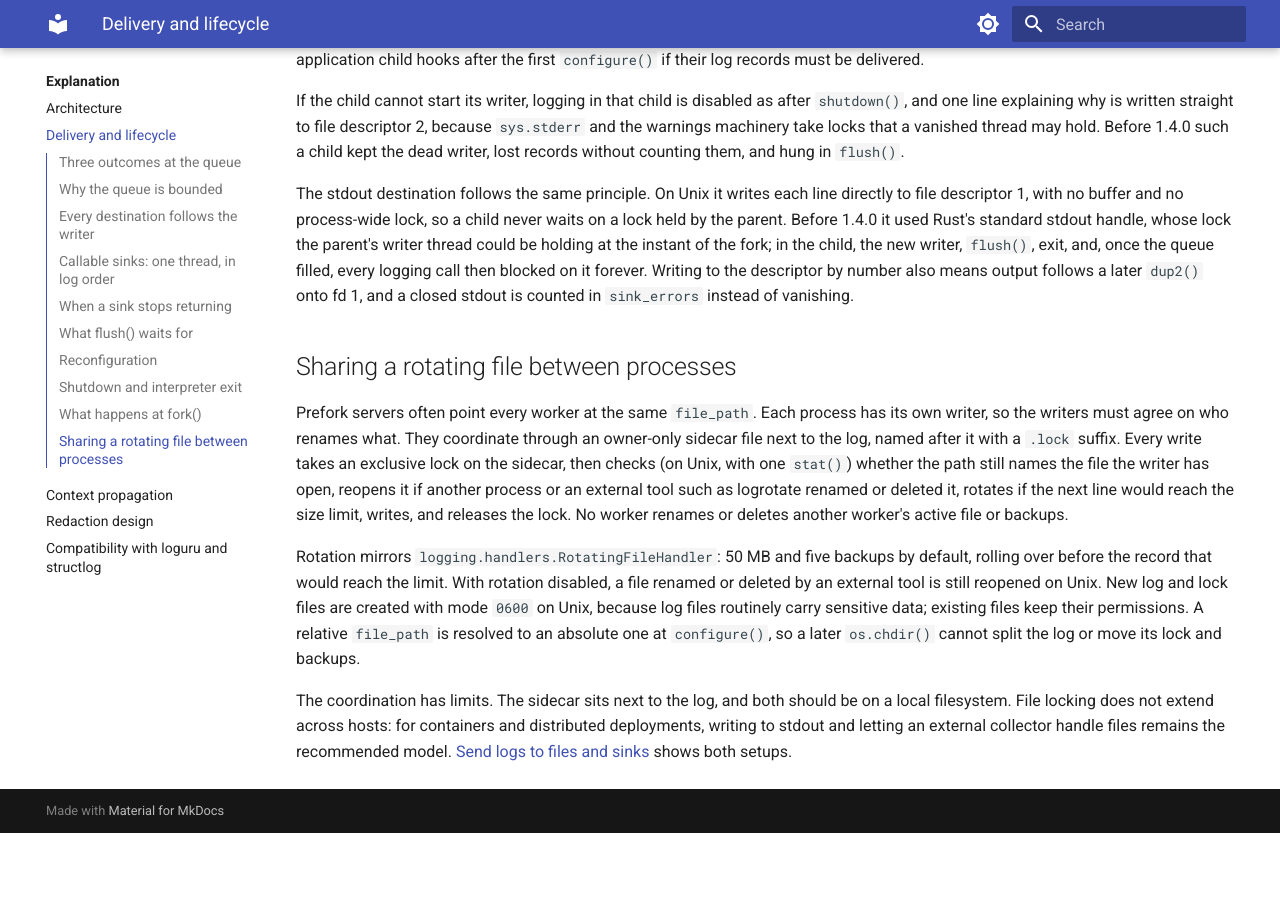
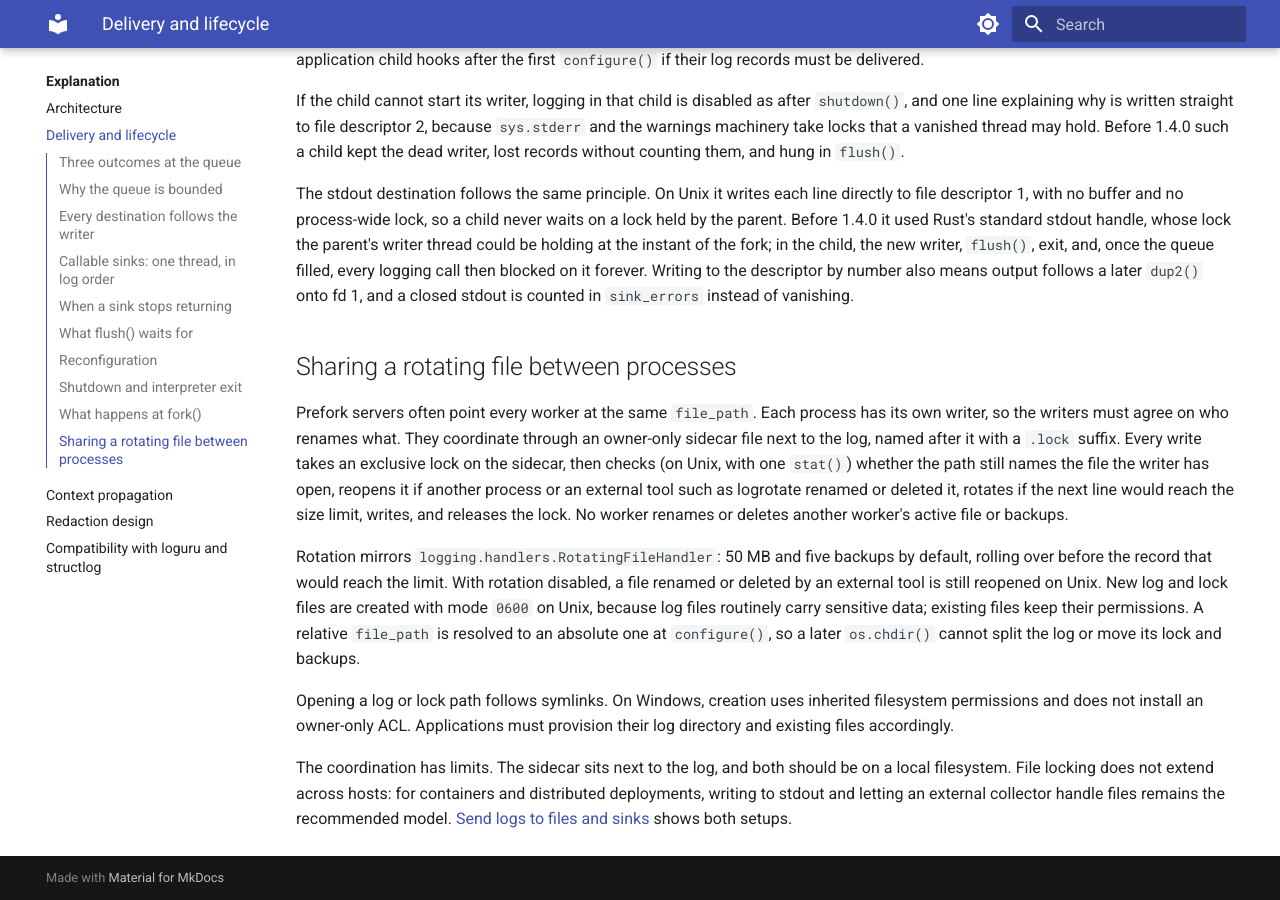
Before and after one commit to kidoz/structguru, an MkDocs documentation site: the page built from docs/explanation/delivery-and-lifecycle.md, in a window 1280 px wide and 900 px high, scrolled down 4804 px. Built offline with MkDocs 1.6.1 and Material for MkDocs 9.7.7, drawn with Linux system fonts in a browser that asks for light colours; before the commit the page ends 5637 px from its top, so only the background shows below that.

Commit message:
Document log path symlinks and Windows permissions

```diff
--- a/docs/explanation/delivery-and-lifecycle.md
+++ b/docs/explanation/delivery-and-lifecycle.md
@@ -298,6 +298,10 @@ permissions. A relative `file_path` is resolved to an absolute one at
 `configure()`, so a later `os.chdir()` cannot split the log or move its lock
 and backups.
 
+Opening a log or lock path follows symlinks. On Windows, creation uses inherited
+filesystem permissions and does not install an owner-only ACL. Applications
+must provision their log directory and existing files accordingly.
+
 The coordination has limits. The sidecar sits next to the log, and both should
 be on a local filesystem. File locking does not extend across hosts: for
 containers and distributed deployments, writing to stdout and letting an
```
Also changed, not shown: docs/how-to/send-logs-to-sinks.md (+2 -1 lines).
